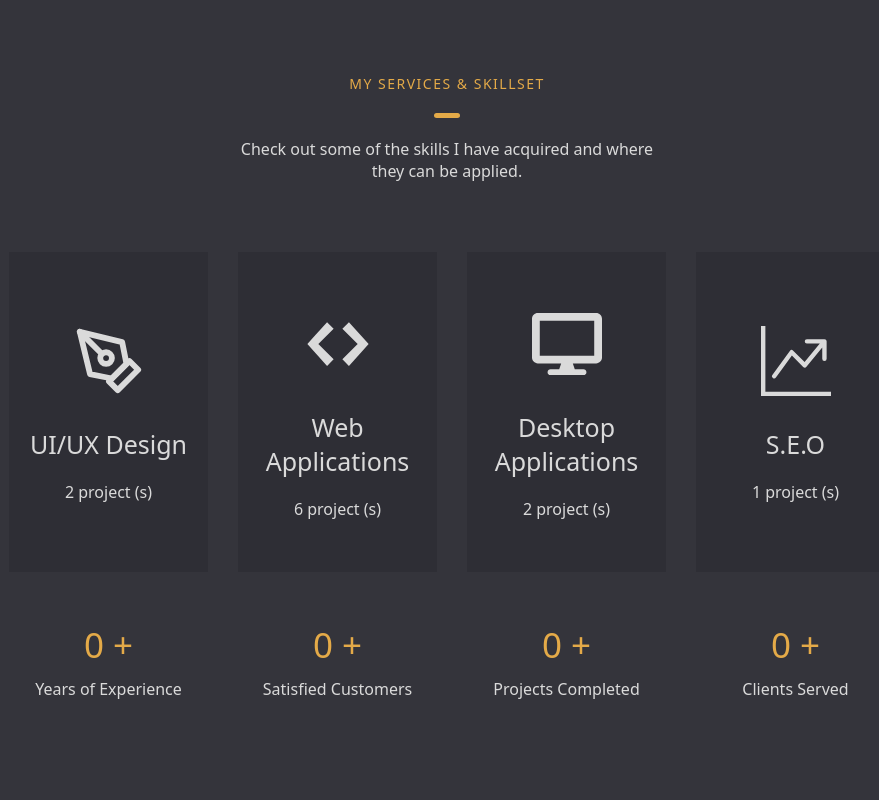
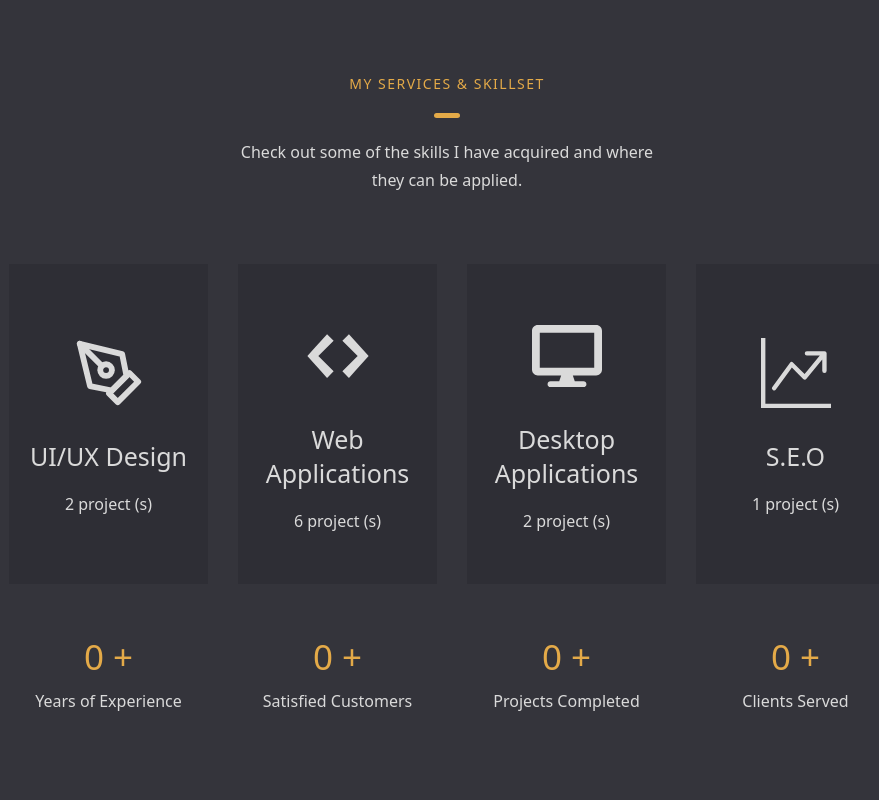
Before and after one commit to 1wes/Wes-Portfolio, a React (Create React App) app: page / in a window 1280 px wide. Shown: the part 900-1700 px from the top of the page, without its empty margins (193-1072 px from the left). Built offline with nearby package versions, Linux system fonts and the light colour scheme.

Commit message:
add margin to contact form and more line-height to services details

```diff
--- a/src/components/contact.css
+++ b/src/components/contact.css
@@ -30,7 +30,7 @@
 }
 
 .contact-form-section{
-    margin: 20px 0 0 0;
+    margin: 40px 0 0 0;
     color: var(--accent-color) !important;
     margin-bottom: 70px;
 }
--- a/src/components/services.css
+++ b/src/components/services.css
@@ -38,7 +38,7 @@
 .services-detail{
     margin: 0 auto;
     width: 50%;
-    line-height: 22px;
+    line-height: 28px;
 }
 
 .card-section, .analytics-section{
```
